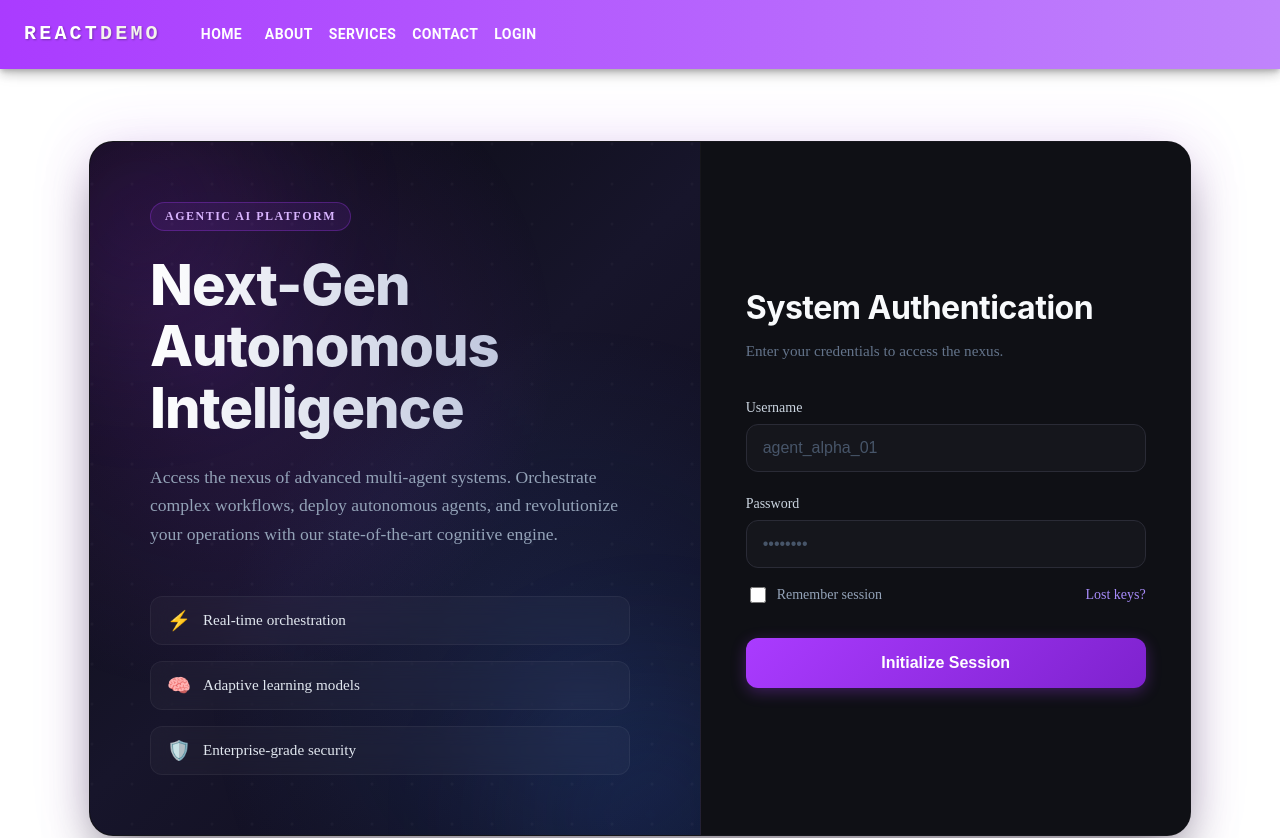
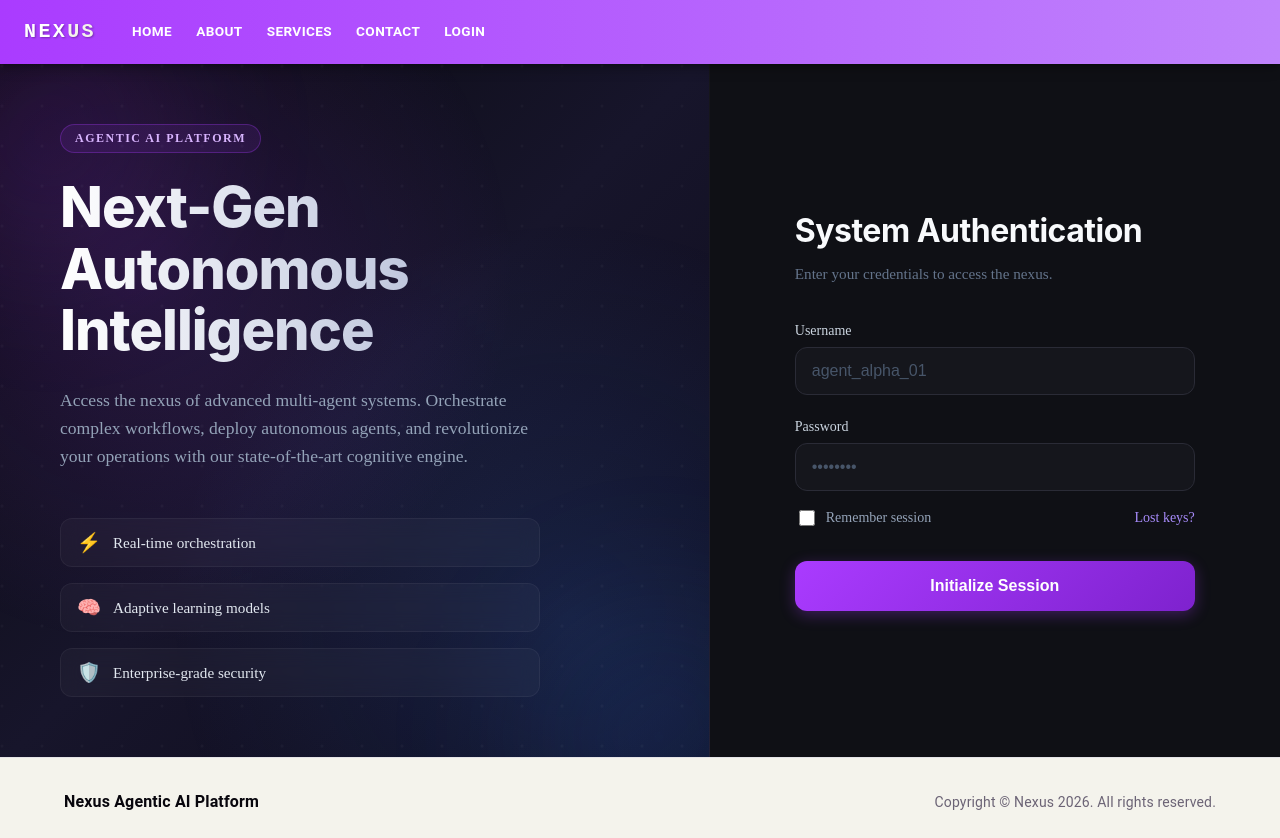
Before and after one commit to dnyaneshmali/react-demo, a React (Vite) app: page /login in a window 1280 px wide. Shown: the top 838 px of the page. Built offline with nearby package versions, Linux system fonts and the light colour scheme.

Commit message:
login form

```diff
--- a/src/App.css
+++ b/src/App.css
@@ -193,5 +193,6 @@
 /* Push footer to bottom */
 .main-content {
   flex: 1;
-  padding: 40px 20px;
+  display: flex;
+  flex-direction: column;
 }
--- a/src/components/Footer.tsx
+++ b/src/components/Footer.tsx
@@ -13,12 +13,12 @@ const Footer = () => {
       <Container maxWidth="lg">
         <Box className="footer-content">
           <Typography variant="body1" className="footer-title">
-            React Demo Application
+            Nexus Agentic AI Platform
           </Typography>
           <Typography variant="body2" align="center" className="footer-copyright">
             {'Copyright © '}
             <Link color="inherit" href="#" className="footer-link">
-              React Demo
+              Nexus
             </Link>{' '}
             {new Date().getFullYear()}
             {'. All rights reserved.'}
--- a/src/components/Header.css
+++ b/src/components/Header.css
@@ -4,11 +4,12 @@
 }
 
 .header-logo {
-  margin-right: 32px !important;
+  margin-right: 24px !important;
   display: flex !important;
   font-family: monospace !important;
   font-weight: 800 !important;
-  letter-spacing: .2rem !important;
+  letter-spacing: .15rem !important;
+  font-size: 1.25rem !important;
   color: inherit !important;
   text-decoration: none !important;
   text-shadow: 1px 1px 2px rgba(0,0,0,0.3) !important;
@@ -24,8 +25,10 @@
 }
 
 .header-nav-button {
-  margin-top: 16px !important;
-  margin-bottom: 16px !important;
+  margin-top: 8px !important;
+  margin-bottom: 8px !important;
+  padding: 4px 12px !important;
+  font-size: 0.85rem !important;
   color: white !important;
   display: block !important;
   font-weight: 600 !important;
--- a/src/components/header.tsx
+++ b/src/components/header.tsx
@@ -19,7 +19,7 @@ const Header = () => {
             to="/"
             className="header-logo"
           >
-            REACT<span className="header-logo-accent">DEMO</span>
+            NEX<span className="header-logo-accent">US</span>
           </Typography>
 
           <Box className="header-nav">
--- a/src/pages/login/Login.css
+++ b/src/pages/login/Login.css
@@ -1,21 +1,14 @@
 .login-wrapper {
     display: flex;
-    justify-content: center;
-    align-items: center;
-    padding: 2rem;
-    min-height: calc(100vh - 180px); /* Adjusting for header and footer */
+    flex-direction: column;
+    flex: 1; /* Takes full available height from main-content */
 }
 
 .login-container {
     display: flex;
     width: 100%;
-    max-width: 1100px;
-    min-height: 600px;
+    flex: 1;
     background: #0a0a0f;
-    border-radius: 24px;
-    overflow: hidden;
-    box-shadow: 0 25px 50px -12px rgba(0, 0, 0, 0.5), 0 0 60px rgba(170, 59, 255, 0.15);
-    border: 1px solid rgba(255, 255, 255, 0.05);
 }
 
 /* Left Side Styles */
```
